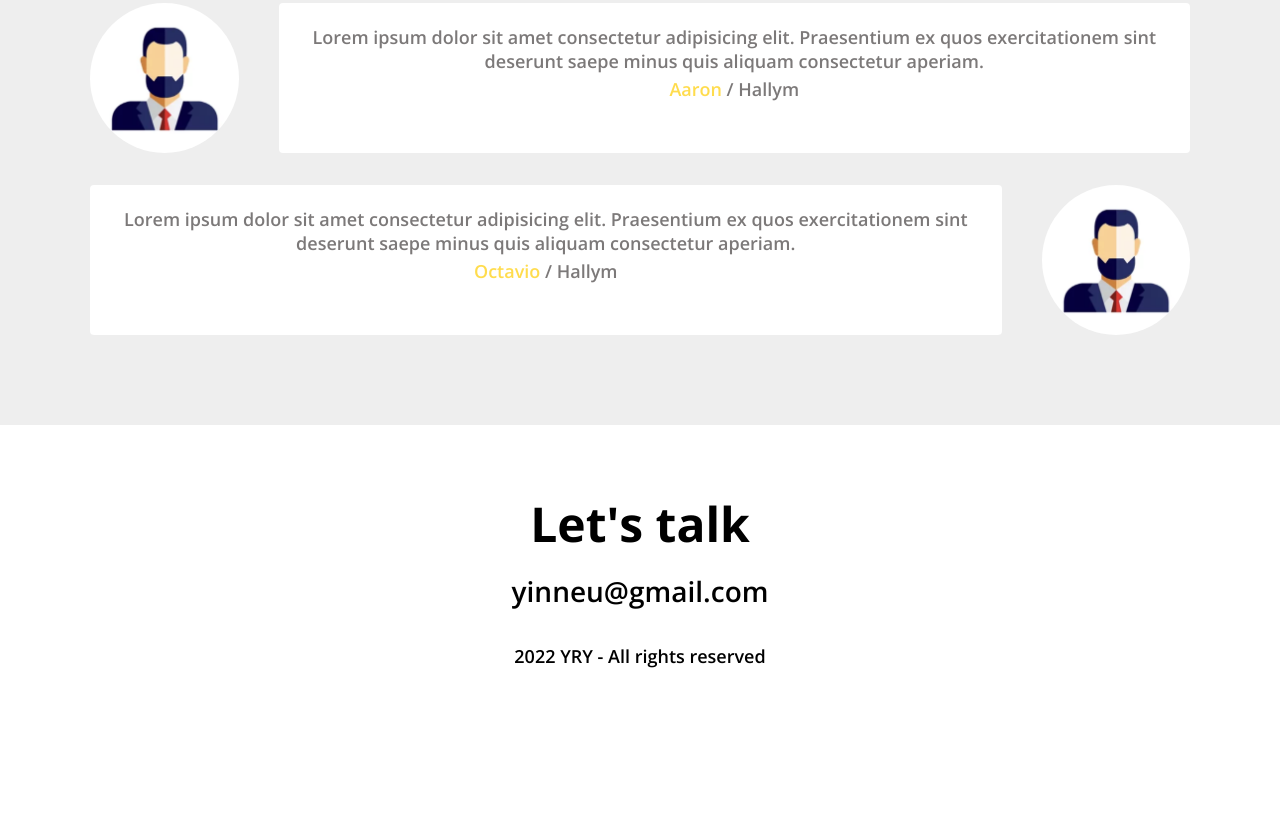
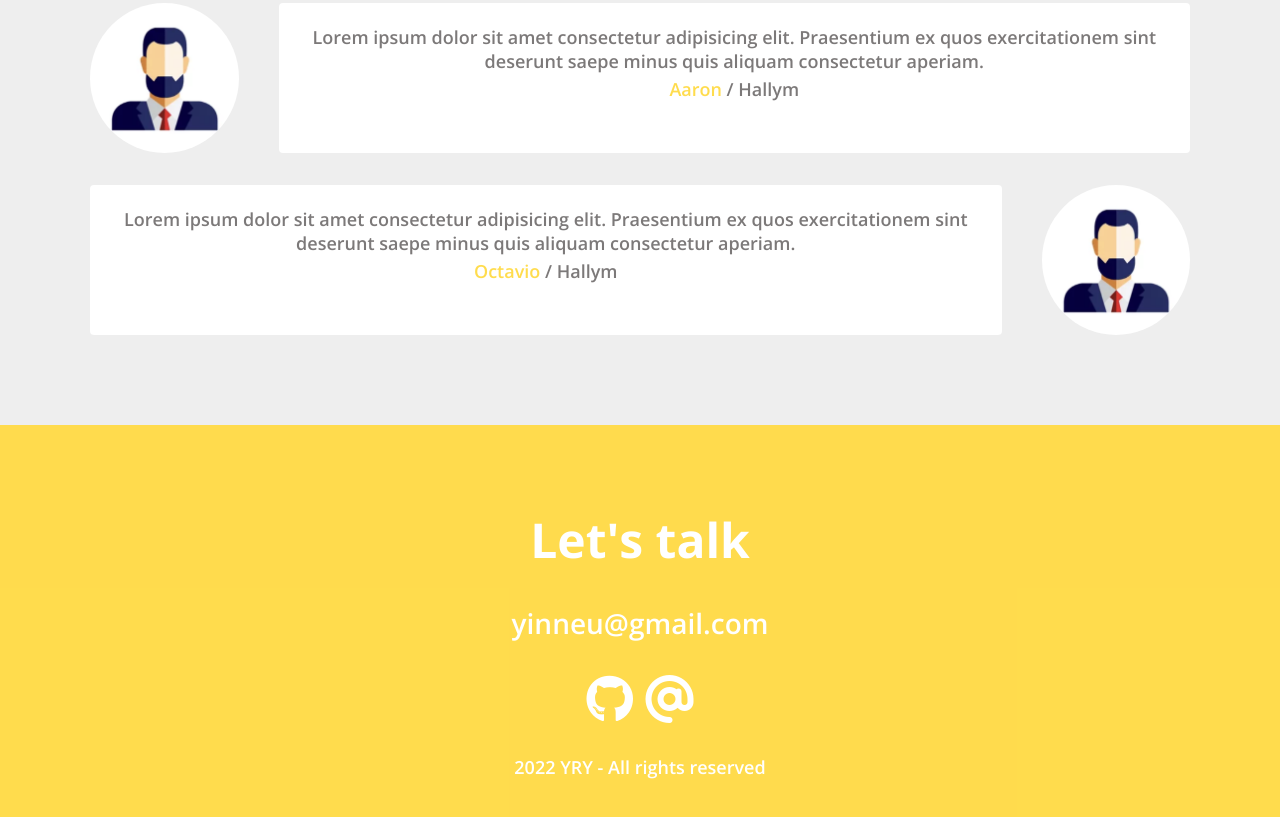
Before and after one commit to yinneu/portfolio-website, a plain HTML site: page index.html in a window 1280 px wide. Shown: the part 3223-4040 px from the top of the page. Before the commit the page ends 3945 px from the top, so only its background shows below. Drawn offline with nearby package versions, Linux system fonts and the light colour scheme.

Commit message:
CSS : Contact

```diff
--- a/index.html
+++ b/index.html
@@ -380,7 +380,7 @@
     <!-- Contact -->
     <section id="contact" class="section">
       <h1 class="contact__title">Let's talk</h1>
-      <h2 class="costack__email">yinneu@gmail.com</h2>
+      <h2 class="contact__email">yinneu@gmail.com</h2>
       <div class="contact__links">
         <a href="https://github.com/yinneu" target="_blank">
           <i class="fa-brands fa-github"></i>
@@ -389,7 +389,7 @@
           <i class="fa-solid fa-at"></i>
         </a>
       </div>
-      <p class="contact">2022 YRY - All rights reserved</p>
+      <p class="contact__rights">2022 YRY - All rights reserved</p>
     </section>
   </body>
 </html>
--- a/style.css
+++ b/style.css
@@ -449,3 +449,29 @@ p {
 .testimonial__speech-bubble a {
   color: var(--color-yellow);
 }
+
+
+/* Contact */
+#contact {
+  background-color: var(--color-yellow);
+}
+
+.contact__title,
+.contact__email,
+.contact__rights {
+  color: var(--color-white);
+}
+
+.contact__title {
+  margin: 32px 0;
+}
+
+.contact__links {
+  font-size: var(--font-large);
+  margin: 24px 0;
+  transition: all var(--animation-duration) ease-in;
+}
+
+.contact__links i:hover {
+  transform: scale(1.2);
+}
```
